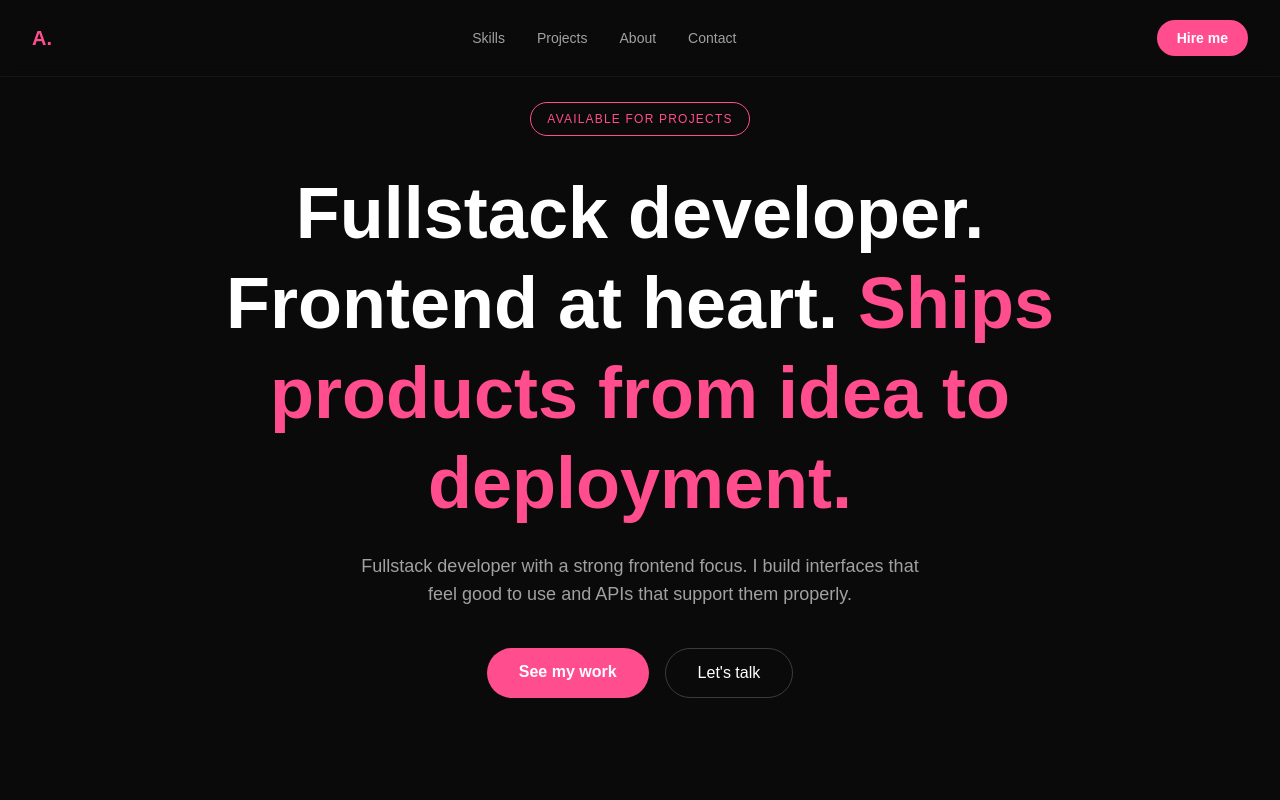
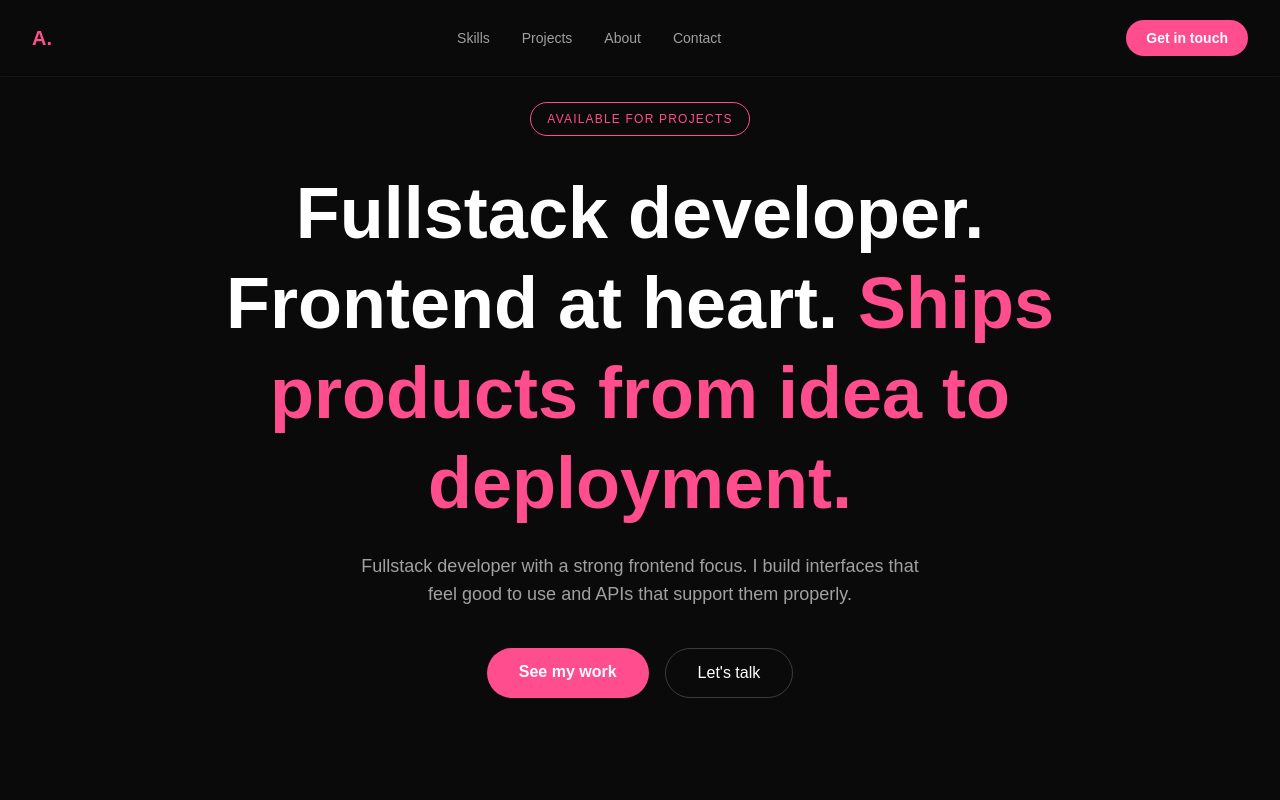
Before and after one commit to lina98st/portfolio, a Next.js app: page / in a window 1280 px wide. Shown: the top 800 px of the page. Built offline with nearby package versions, Linux system fonts and the light colour scheme.

Commit message:
Update navbar CTA to get in touch

```diff
--- a/app/layout.tsx
+++ b/app/layout.tsx
@@ -38,9 +38,9 @@ export default function RootLayout({
             <Link href="#contact" className="hover:text-white transition-colors">Contact</Link>
           </div>
 
-   <a href="#contact" className="bg-pink text-white text-sm font-semibold px-5 py-2 rounded-full hover:bg-pink-light transition-colors">
-            Hire me
-          </a>
+     <a href="#contact" className="bg-pink text-white text-sm font-semibold px-5 py-2 rounded-full hover:bg-pink-light transition-colors">
+      Get in touch
+     </a>
         </nav>
         {children}
       </body>
```
